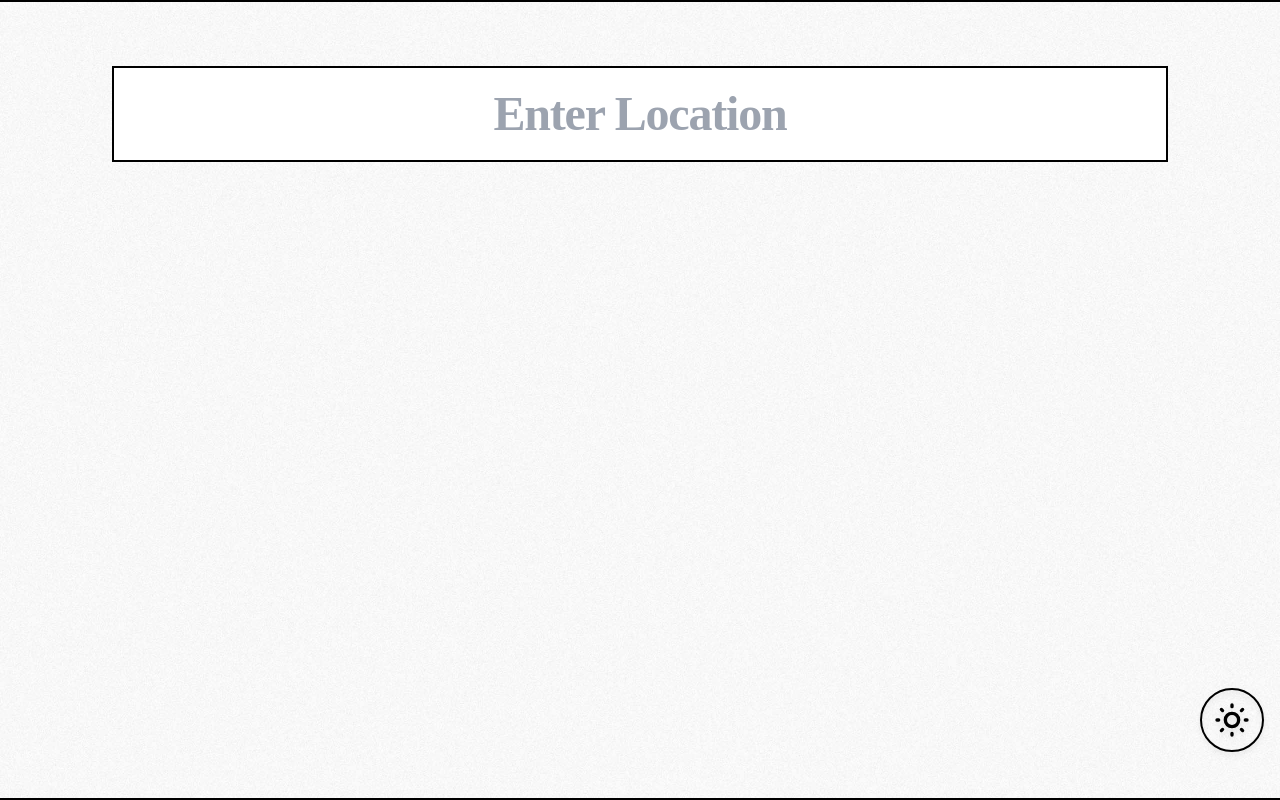
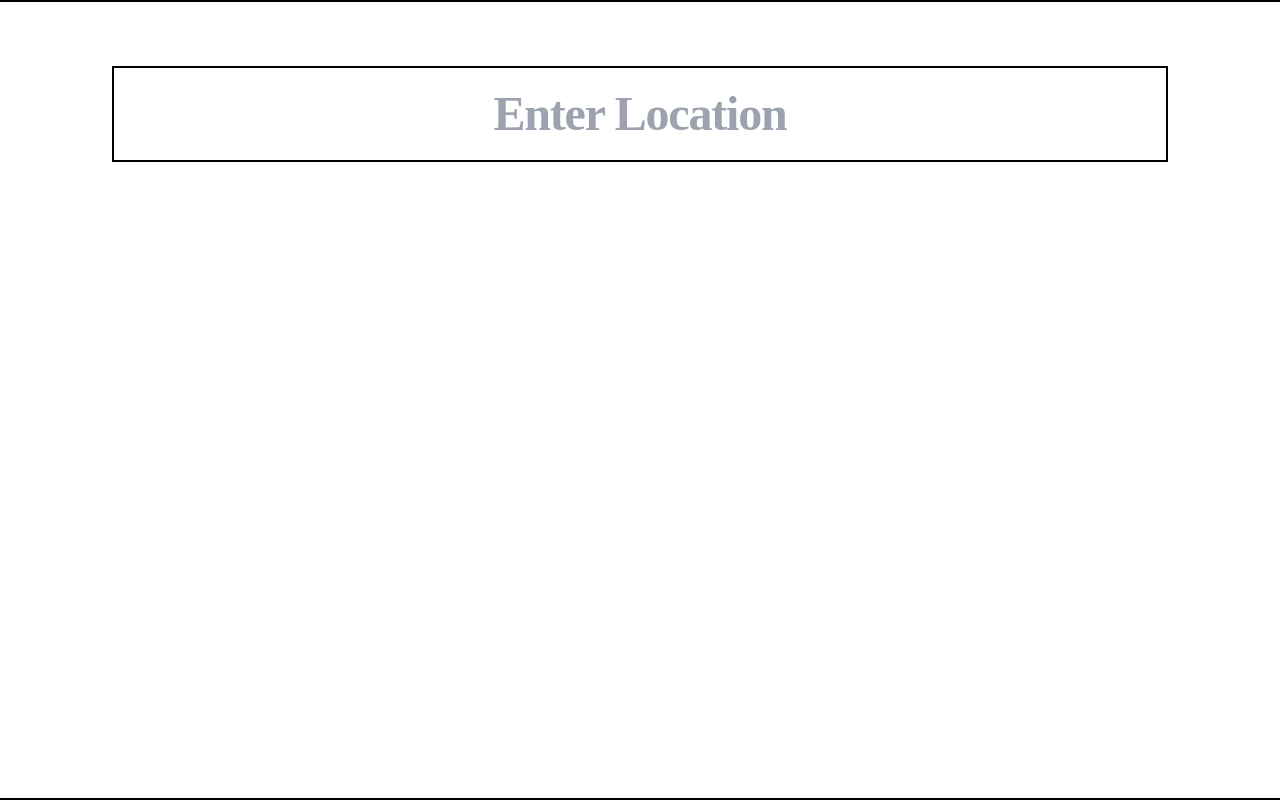
Before and after one commit to Kimchi-Haggis/weather-app-react-next, a Next.js app: page / in a window 1280 px wide. Built offline with nearby package versions, Linux system fonts and the light colour scheme; a web font is replaced by a local one.

Commit message:
[Remove] remove toggle theme

```diff
--- a/components/toggleDarkMode/ToggleTheme.tsx
+++ /dev/null
@@ -1,46 +0,0 @@
-
-import { useThemeToggle } from 'hook/useThemeToggle.hook';
-import React, { useState } from 'react'
-
-type ToggleThemeProps = {
-  readonly className?: React.ReactNode
-}
-
-
-const ToggleTheme = (props: ToggleThemeProps) => {
-  const {className} = props;
-
-  const [darkMode, setDarkMode] = useState(false);
-  const ThemeToggle = useThemeToggle();
-
-  const HandleToggle = () => {
-    ThemeToggle;
-    setDarkMode(!darkMode);
-  };
-
-  return (
-    <button className='fixed bottom-12 right-4 border-2 border-black w-16 h-16 rounded-full drop-shadow-md boder-2 dark:border-white center' onClick={HandleToggle}>
-      {darkMode ? (
-        <svg className="mx-auto w-8 h-8 md:w-10 md:h-10 dark:text-white" xmlns="http://www.w3.org/2000/svg" fill="none" viewBox="0 0 24 24" stroke="currentColor">
-          <path
-            strokeLinecap="round"
-            strokeLinejoin="round"
-            strokeWidth={2}
-            d="M20.354 15.354A9 9 0 018.646 3.646 9.003 9.003 0 0012 21a9.003 9.003 0 008.354-5.646z"
-          />
-        </svg>
-      ) : (
-        <svg className="mx-auto w-8 h-8 md:w-10 md:h-10 dark:text-white" xmlns="http://www.w3.org/2000/svg" fill="none" viewBox="0 0 24 24" stroke="currentColor">
-          <path
-            strokeLinecap="round"
-            strokeLinejoin="round"
-            strokeWidth={2}
-            d="M12 3v1m0 16v1m9-9h-1M4 12H3m15.364 6.364l-.707-.707M6.343 6.343l-.707-.707m12.728 0l-.707.707M6.343 17.657l-.707.707M16 12a4 4 0 11-8 0 4 4 0 018 0z"
-          />
-        </svg>
-      )}
-    </button>
-    )
-}
-
-export default ToggleTheme;
--- a/pages/index.tsx
+++ b/pages/index.tsx
@@ -1,7 +1,6 @@
 import type { NextPage } from 'next'
 
 import Weather from '@components/weather';
-import ToggleTheme from '@components/toggleDarkMode/ToggleTheme';
 import Head from 'next/head';
 
 const Home: NextPage = () => {
@@ -12,7 +11,6 @@ const Home: NextPage = () => {
         <title>Weather App | ChangYeol Lee</title>
       </Head>
       <Weather />
-      <ToggleTheme />
     </div>
   )
 }
--- a/styles/globals.css
+++ b/styles/globals.css
@@ -14,14 +14,6 @@ body {
   /* text */
   .text-BW {
     @apply font-usual text-black dark:text-[#F9F9F9]
-  }
-
-  /* background img */
-  .bg-grain01 {
-    @apply bg-cover bg-[url('/img/bg_light_01.jpg')] dark:bg-[url('/img/bg_dark_01.jpg')] bg-opacity-100
-  }
-  .bg-grain02 {
-    @apply bg-cover bg-[url('/img/grain_white.jpg')] dark:bg-[url('/img/grain_black.jpg')]
   }
 
   /* box section -> contents -> item / border*/
@@ -52,4 +44,8 @@ body {
   .box-border {
     @apply border-2 space-y-8 p-4 w-full  border-black  dark:border-white
   }
+
+  .bg-container {
+    @apply bg-cover bg-[url(https://www.nationalgalleries.org/sites/default/files/styles/postcard/public/externals/86230.jpg?itok=NxNBwQXf)]
+  }
 }
```
Also changed, not shown: public/img/grain_black.jpg (deleted), public/img/grain_white.jpg (deleted).
